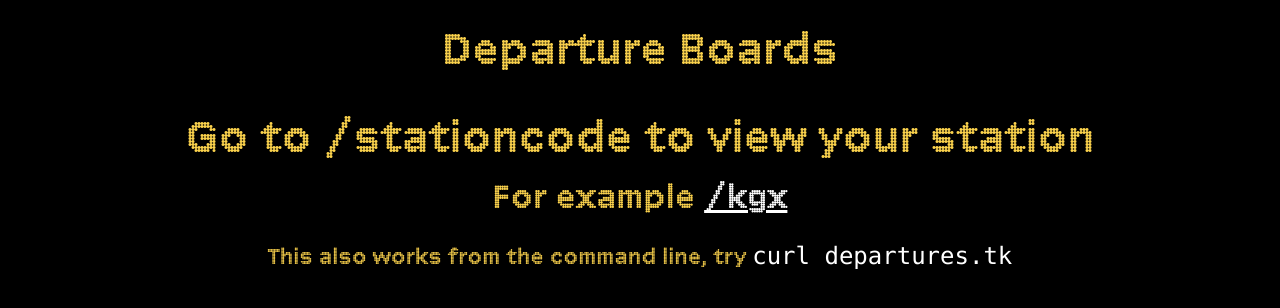
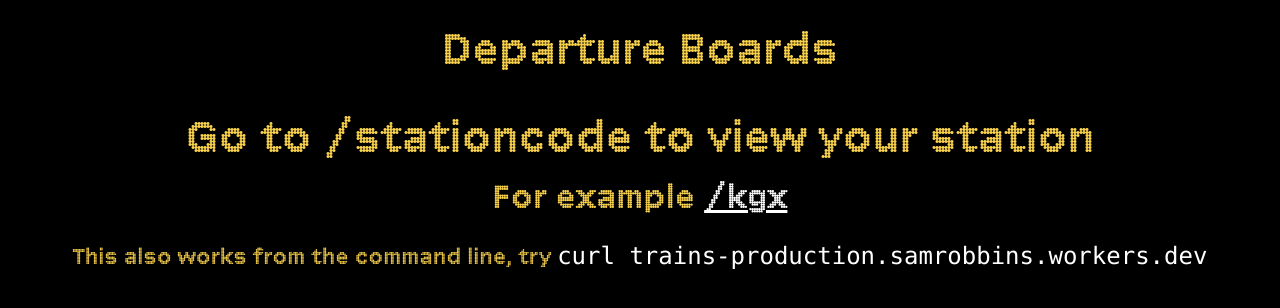
Before and after one commit to samrobbins85/trains, a React (Vite) app in the folder pages/: page / in a window 1280 px wide. Shown: the top 308 px of the page. Built offline with nearby package versions, Linux system fonts and the light colour scheme.

Commit message:
Update url

```diff
--- a/pages/src/pages/index.jsx
+++ b/pages/src/pages/index.jsx
@@ -13,7 +13,9 @@ export default function Index() {
       </p>
       <p className="text-2xl pt-6">
         This also works from the command line, try{" "}
-        <span className="font-mono text-white">curl departures.tk</span>
+        <span className="font-mono text-white">
+          curl trains-production.samrobbins.workers.dev
+        </span>
       </p>
     </div>
   );
```
Also changed, not shown: 1 other file (tests, documents, lock files or other folders).
